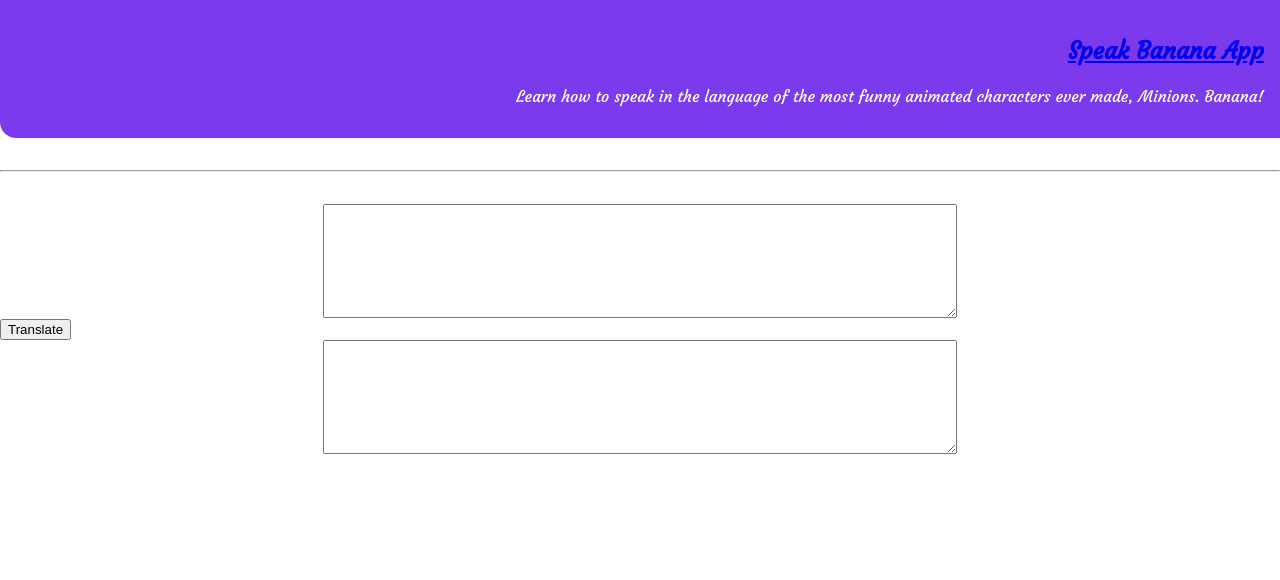
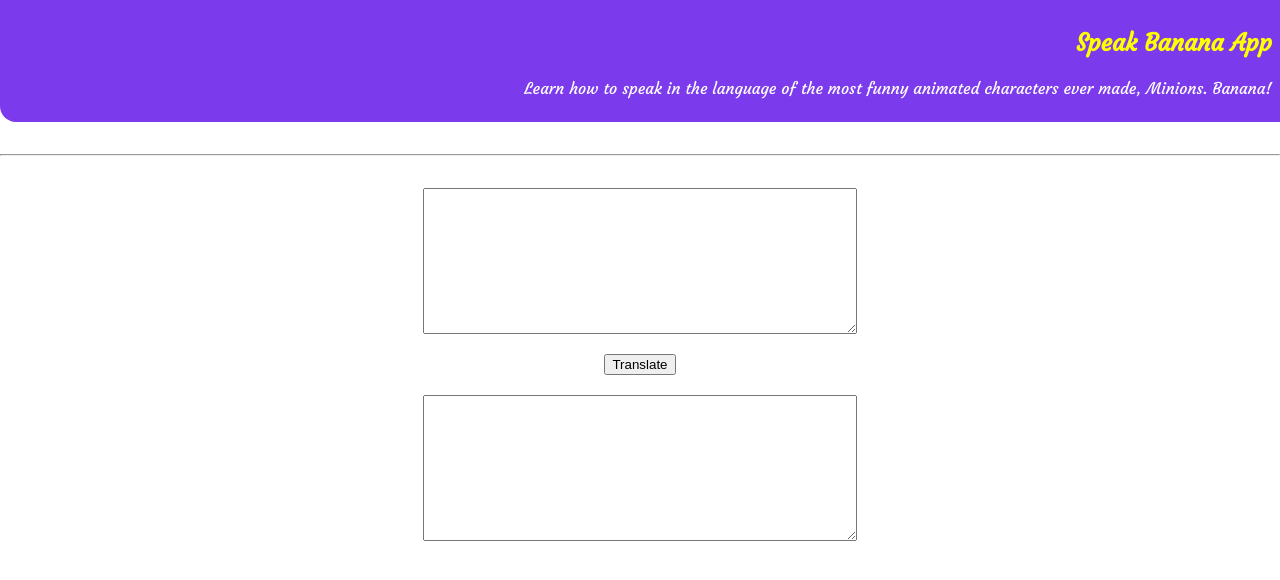
Before and after one commit to iprankurpandey/banana-talk-translater-app-mark-VI, a plain HTML site: page index.html in a window 1280 px wide. Drawn offline with Linux system fonts and the light colour scheme.

Commit message:
updated header ,textbox and button

```diff
--- a/index.html
+++ b/index.html
@@ -13,21 +13,21 @@
    <!-- nav -->
    <nav class="navigation nav-brands nav-pills">
     <div class="heading-nav">
-        <h1><a href="index.html">Speak Banana App</a></h1>
+        <h1><a  class="navlink" href="index.html">Speak Banana App</a></h1>
         <p>Learn how to speak in the language of the most funny animated characters ever made, Minions. Banana!</p>
     </div>
 </nav>
 <hr>
 <!-- section -->
 <section>
-  <textarea id="txt-input" class= " container container-center" placeholder="enter your text here and will convert it to banana"> </textarea>
+  <textarea id="txt-input" class= " container container-center" cols="10" rows="10" placeholder="enter your text here and will convert it to banana"> </textarea>
 </section>
-
+<br>
 <!-- section -->
 <section>
-  <button id='btn-translate' class="btn-translate">Translate</button>
+  <button id='btn-translate' class="btn-translate" cols="10" rows="10">Translate</button>
 </section>
-
+<br>
 <!-- section -->
 <section>
   <textarea id="output" class="container container-center"></textarea>
--- a/style.css
+++ b/style.css
@@ -24,11 +24,18 @@ textarea {
 hr {
     margin: 2rem 0rem;
 }
+br {
+    margin: 2rem 0rem;
+}
 
 /* container */
-.container {
+.container{
     padding-left: 1rem;
     padding-right: 1rem;
+    height: 7rem;
+    width: 25rem;
+    display: block;
+
 
 }
 
@@ -37,6 +44,15 @@ hr {
     margin: auto;
 }
 
+
+
+/* buttons*/
+
+.btn-translate {
+    display: block;
+    margin: auto;
+
+}
 /* links */
 
 .link {
@@ -66,7 +82,7 @@ hr {
 .navigation {
     background-color: var(--primary-color);
     color: white;
-    padding:1rem;
+    padding:0.5rem;
     border-bottom-left-radius: 1rem;
 }
 
@@ -82,7 +98,7 @@ font-size: 1.1rem;
 .navlink{
 
     text-decoration: none;
-    color: #ffffff;
+    color: yellow
 
 
 }
```
